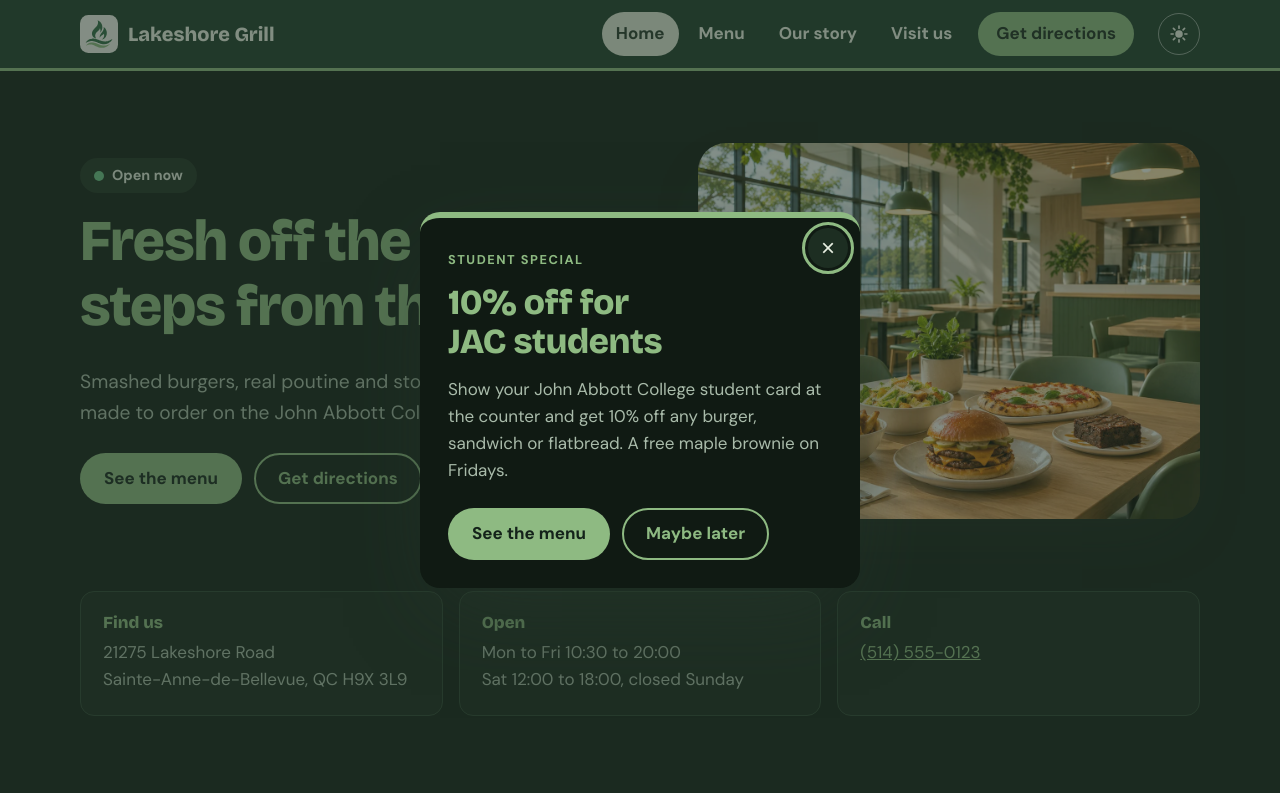
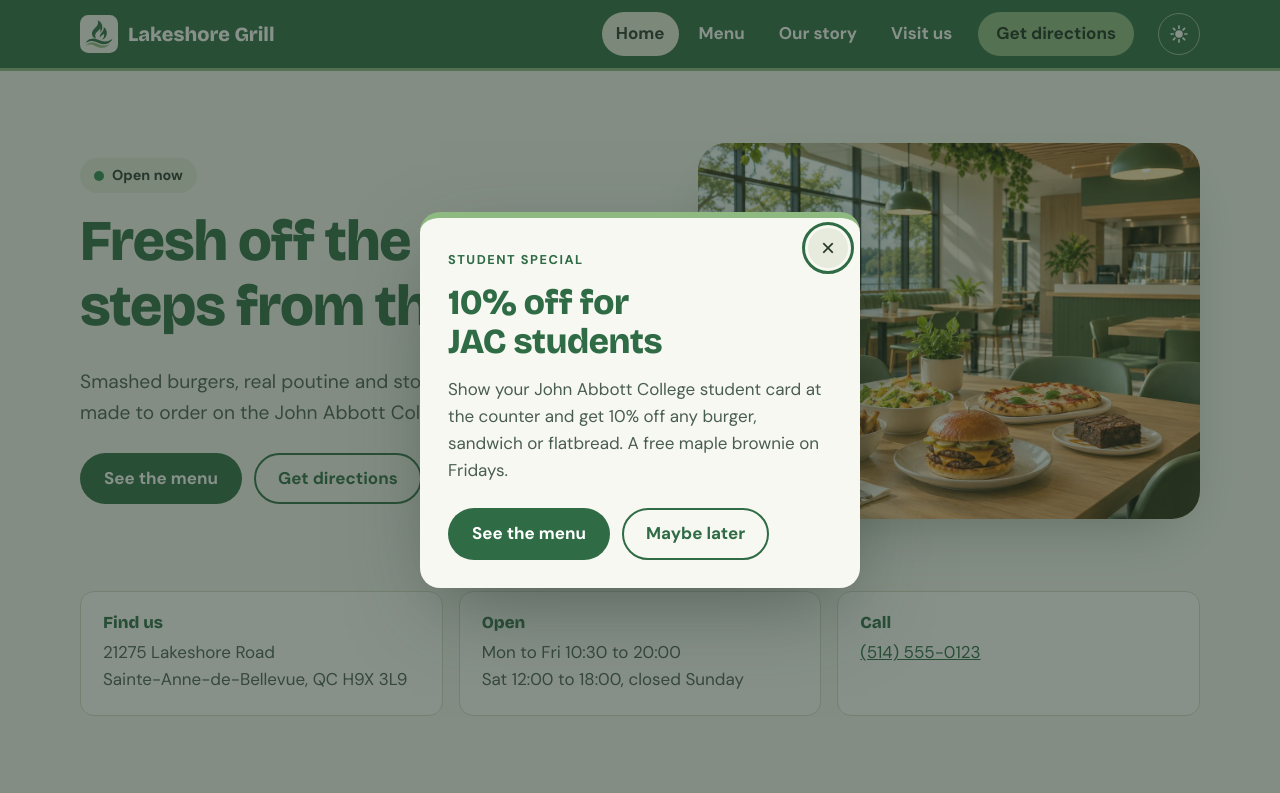
Before and after one commit to C1EM1C/lakeshore-grill, a plain HTML site: page index.html in a window 1280 px wide. Shown: the top 793 px of the page. Drawn offline with nearby package versions, Linux system fonts and the dark colour scheme.

Commit message:
Add files via upload

```diff
--- a/css/style.css
+++ b/css/style.css
@@ -31,15 +31,6 @@
   --radius: 14px;
   --gutter: clamp(16px, 4vw, 40px);
   color-scheme: light;
-}
-@media (prefers-color-scheme: dark) {
-  :root:not([data-theme="light"]) {
-    --forest: #8EBA82; --sage: #8EBA82; --paper: #101A13; --soft: #1D2E22; --ink: #E8EFE2; --card: #17241B;
-    --muted: #A9BBAA; --line: #2B4131; --neutral: #202E25; --btn: #8EBA82; --on-btn: #14231A;
-    --nav-bg: #1D3D2A; --on-nav: #F2F6EC; --nav-hover: rgba(255, 255, 255, .12); --nav-cur-bg: #E6EBDD; --nav-cur-fg: #26372B;
-    --foot-bg: #0B130E; --on-foot: #E8EFE2; --foot-muted: #A9BBAA; --focus: #8EBA82; --open: #6CC48A; --closed: #C9A26B;
-    color-scheme: dark;
-  }
 }
 :root[data-theme="dark"] {
   --forest: #8EBA82; --sage: #8EBA82; --paper: #101A13; --soft: #1D2E22; --ink: #E8EFE2; --card: #17241B;
@@ -86,7 +77,6 @@ p { margin: 0 0 1em; max-width: 65ch; }
 .btn { display: inline-flex; align-items: center; justify-content: center; gap: 8px; min-height: 46px; padding: 10px 22px; border-radius: 999px; border: 2px solid transparent; font: inherit; font-weight: 700; text-decoration: none; cursor: pointer; background: var(--btn); color: var(--on-btn); transition: transform .15s ease, background-color .15s ease; }
 .btn:hover { transform: translateY(-2px); background: #245737; }
 :root[data-theme="dark"] .btn:hover { background: #A6CC9B; }
-@media (prefers-color-scheme: dark) { :root:not([data-theme="light"]) .btn:hover { background: #A6CC9B; } }
 .btn.ghost { background: transparent; color: var(--forest); border-color: var(--forest); }
 .btn.ghost:hover { background: var(--soft); }
 .btn.small { min-height: 40px; padding: 6px 16px; }
@@ -142,7 +132,6 @@ p { margin: 0 0 1em; max-width: 65ch; }
 .band .btn { background: var(--paper); color: #26372B; }
 .band .btn:hover { background: var(--soft); }
 :root[data-theme="dark"] .band, .band { --band: 1; }
-@media (prefers-color-scheme: dark) { :root:not([data-theme="light"]) .band { background: #1D3D2A; } }
 :root[data-theme="dark"] .band { background: #1D3D2A; }
 .page-head { padding-block: clamp(32px, 6vw, 64px) 8px; }
 .page-head p { color: var(--muted); font-size: 1.15rem; }
```
